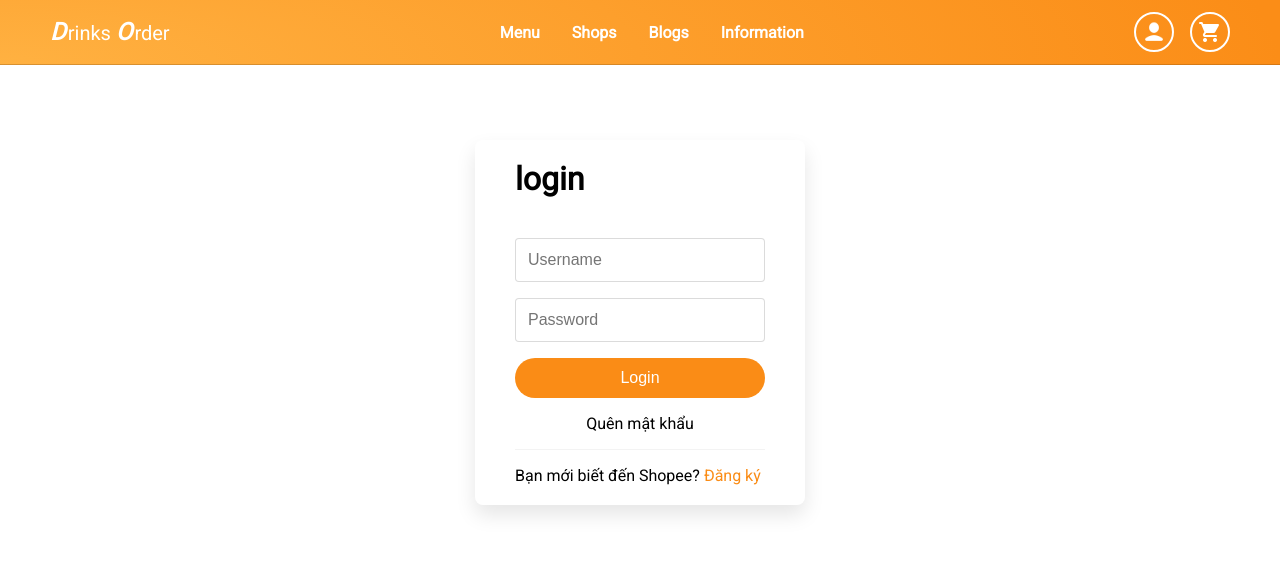
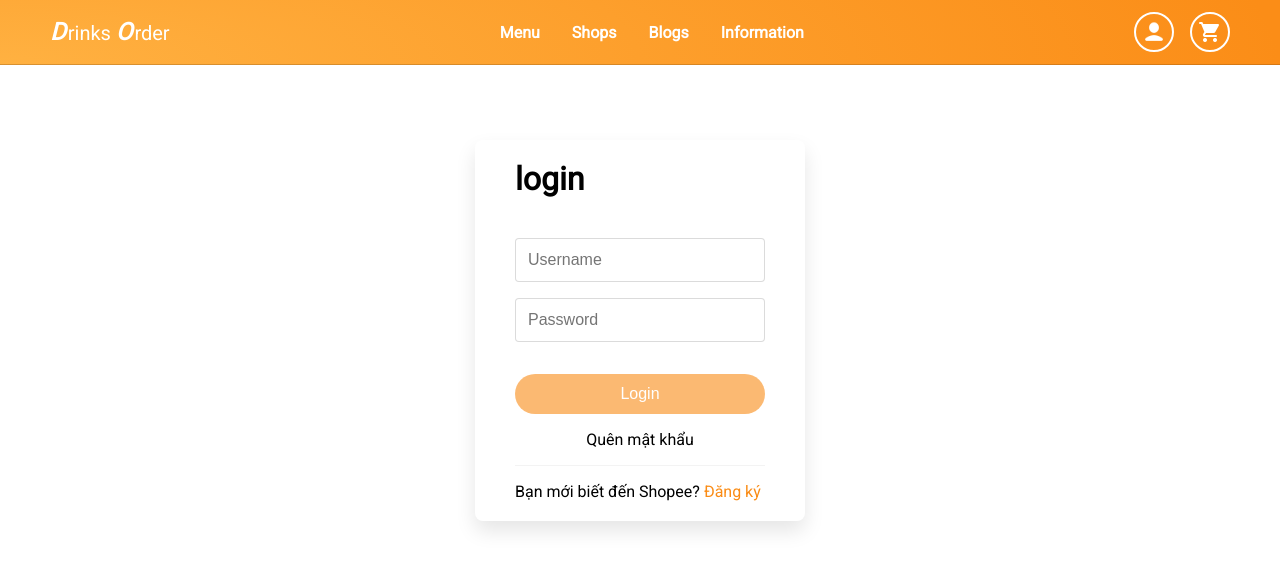
Before and after one commit to sonhoang2209/groceries, a Next.js app: page /login in a window 1280 px wide. Shown: the top 570 px of the page. Built offline with nearby package versions, Linux system fonts and the light colour scheme.

Commit message:
add login

```diff
--- a/src/pages/login/index.tsx
+++ b/src/pages/login/index.tsx
@@ -1,18 +1,47 @@
-import { useState } from "react";
+import { useCallback, useState } from "react";
 import styles from "../variables.module.scss";
-import { Button } from "../../components/Buttons";
+import { login } from "../../services/user";
+import { useRouter } from "next/dist/client/router";
 
 const Shops = () => {
-  const [productList, setProductList] = useState<any>([]);
+  const router = useRouter();
+  const [username, setUserName] = useState<string>("");
+  const [password, setPassword] = useState<string>("");
+  const [error, setError] = useState<string>("");
+
+  const handleLogin = useCallback(async () => {
+    setError("");
+    try {
+      const { data } = await login(username, password);
+      if (data.success) return router.push("/");
+      else setError("Tài khoản mật khẩu không chính xác");
+    } catch (e) {
+      console.log(e);
+    }
+    //eslint-disable-next-line react-hooks/exhaustive-deps
+  }, [username, password]);
 
   return (
     <div className={styles.wrapper}>
       <div className={styles.container}>
         <div className={styles.loginWrap}>
           <h1 className={styles.title}>login</h1>
-          <input name={"username"} type={"text"} placeholder={"Username"} />
-          <input name={"password"} type={"password"} placeholder={"Password"} />
-          <button>Login</button>
+          <input
+            name={"username"}
+            type={"text"}
+            placeholder={"Username"}
+            onChange={(e: any) => setUserName(e.target?.value)}
+          />
+          <input
+            name={"password"}
+            type={"password"}
+            placeholder={"Password"}
+            onChange={(e: any) => setPassword(e.target?.value)}
+          />
+          <span style={{ fontSize: 12, color: "red" }}>{error}</span>
+          <button disabled={!username || !password} onClick={handleLogin}>
+            Login
+          </button>
           <div className={styles.infoRow} style={{ textAlign: "center" }}>
             <a href={"#"}>Quên mật khẩu</a>
           </div>
--- a/src/pages/shops/index.tsx
+++ b/src/pages/shops/index.tsx
@@ -9,6 +9,7 @@ const Shops = () => {
     try {
       await Promise.all([getBrands()]).then(([response]) => {
         setProductList(response.data.brands);
+        setSearch(response.data.brands);
       });
     } catch (e) {}
     //eslint-disable-next-line react-hooks/exhaustive-deps
--- /dev/null
+++ b/src/services/user.ts
@@ -0,0 +1,15 @@
+import axios from "./axios";
+
+const login = (username: string, password: string) => {
+  try {
+    const param = {
+      username,
+      password,
+    };
+    return axios.post("users/login", param);
+  } catch (e) {
+    throw e;
+  }
+};
+
+export { login };
```
